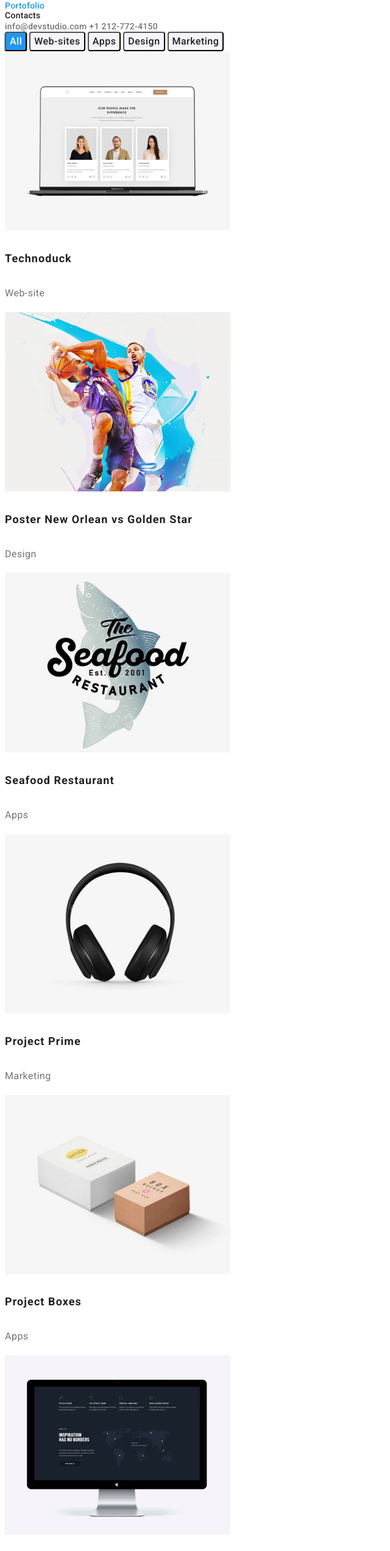
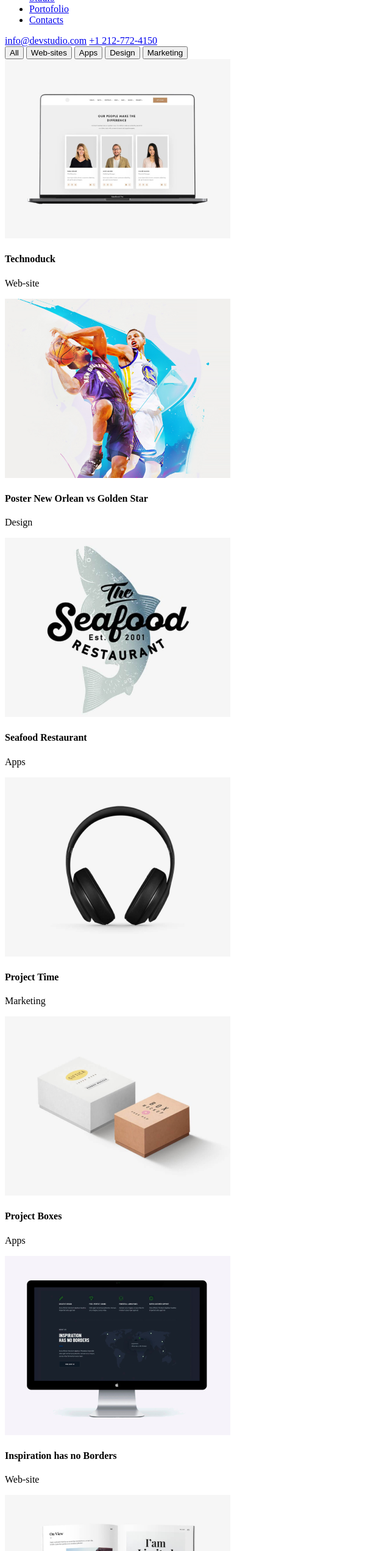
Before and after one commit to Luka821/goit-markup-hw-02, a plain HTML site: page portofolio.html in a window 1280 px wide. Shown: the part 54-2598 px from the top of the page at 61% size, without its empty margins (0-640 px from the left). Drawn offline with Linux system fonts and the light colour scheme.

Commit message:
Revert "."
This reverts commit eacfad13f2de8cd77d7c17cdd59362d105eda236.

```diff
--- a/css/main.css
+++ /dev/null
@@ -1,258 +0,0 @@
-@import url('https://fonts.googleapis.com/css2?family=Raleway:wght@700&family=Roboto:wght@400;500;700;900&display=swap');
-
-:root {
-    --text-font-family: "Roboto", sans-serif;
-}
-
-a:link {
-    text-decoration: none
-}
-
-body {
-    font-family: var(--text-font-family);
-    color:#212121
-}
-
-ul.no-bullets {
-    list-style-type: none;
-    padding: 0;
-    margin: 0;
-}
-
-.main-navigation  {
-    letter-spacing: 0.02em;
-    line-height: 16px;
-    font-size: 14px;
-    font-weight: 500;
-
-}
-
-.global-header a.active {
-    font-weight: 500;
-    font-size: 14px;
-    line-height: 16px;
-    letter-spacing: 0.02em;
-}
-
-.global-header .phone-number {
-    color: #757575
-}
-
-.global-header .phone-number {
-    font-weight: 500;
-    font-size: 14px;
-    line-height: 16px;
-    letter-spacing: 0.02em;
-}
-
-
-
-.global-header .web-studio a {
-    line-height: 31px;
-    font-size: 26px;
-    font-weight: 700px;
-    font-family: "Raleway", sans-serif;
-    color:#212121
-
-}
-
-.web-studio span {
-    color:#2196F3
-}
-
-.global-header .main-navigation a,
-.global-header .main-navigation a:visited {
-    color: #212121;
-
-}
-
-.global-header .main-navigation a.active {
-    color: #2196F3;
-
-}
-
-.global-header a.active {
-    color:#2196F3
-}
-
-.solutions-effective {
-    background-color: #2F303A;
-}
-
-h1 {
-    color: #FFFFFF
-}
-
-h1 {
-    font-weight: 900;
-    font-size: 44px;
-    line-height: 60px;
-    text-align: center;
-    letter-spacing: 0.06em;
-    text-transform: uppercase;
-}
-
-.solutions-effective button {
-    background: #2196F3;
-    box-shadow: 0px 4px 4px rgba(0, 0, 0, 0.15);
-    border-radius: 4px;
-    font-family: var(--text-font-family);
-    font-weight: 700;
-    font-size: 16px;
-    line-height: 30px;
-    display: flex;
-    align-items: center;
-    text-align: center;
-    letter-spacing: 0.06em;
-    color:#FFFFFF
-
-
-}
-
-.explication-effective h3 {
-    font-weight: 700;
-    font-size: 14px;
-    line-height: 16px;
-    letter-spacing: 0.03em;
-    text-transform: uppercase;
-
-}
-
-.explication-effective p {
-    color: #757575
-}
-
-.explication-effective p {
-    font-weight: 400;
-    font-size: 14px;
-    line-height: 24px;
-    letter-spacing: 0.03em;
-}
-
-.what-do h2 {
-   font-weight: 700;
-   font-size: 36px;
-   line-height: 42px;
-   text-align: center;
-   letter-spacing: 0.03em;
-}
-
-.our-team h2 {
-    font-weight: 700;
-    font-size: 36px;
-    line-height: 42px;
-    text-align: center;
-    letter-spacing: 0.03em;
-}
-
-.our-team .christopher-walker h4 {
-    font-weight: 500;
-    font-size: 16px;
-    line-height: 19px;
-    text-align: center;
-    letter-spacing: 0.03em;
-}
-
-.our-team .christopher-walker p {
-    font-weight: 400;
-    font-size: 16px;
-    line-height: 19px;
-    text-align: center;
-    letter-spacing: 0.03em;
-}
-
-.our-team .kylie-evans h4 {
-    font-weight: 500;
-    font-size: 16px;
-    line-height: 19px;
-    text-align: center;
-    letter-spacing: 0.03em;
-}
-
-.our-team .kylie-evans p {
-    font-weight: 400;
-    font-size: 16px;
-    line-height: 19px;
-    text-align: center;
-    letter-spacing: 0.03em;
-}
-
-.our-team .ryan-harris h4 {
-    font-weight: 500;
-    font-size: 16px;
-    line-height: 19px;
-    text-align: center;
-    letter-spacing: 0.03em;
-}
-
-.our-team .ryan-harris p {
-    font-weight: 400;
-    font-size: 16px;
-    line-height: 19px;
-    text-align: center;
-    letter-spacing: 0.03em;
-}
-
-.our-team .tyler-moore h4 {
-    font-weight: 500;
-    font-size: 16px;
-    line-height: 19px;
-    text-align: center;
-    letter-spacing: 0.03em;
-}
-
-.our-team .tyler-moore p {
-    font-weight: 400;
-    font-size: 16px;
-    line-height: 19px;
-    text-align: center;
-    letter-spacing: 0.03em;
-}
-
-.address {
-    background-color: #2F303A;
-}
-
-.address b {
-   color: #FFFFFF;
-}
-
-.address span {
-    color:#2196F3
-}
-
-.address b {
-   font-family: "Raleway", sans-serif;
-   font-style: normal;
-   font-weight: 700;
-   font-size: 26px;
-   line-height: 31px;
-   letter-spacing: 0.03em;
-}
-
-.address p {
-   color:#FFFFFF
-}
-
-.address p {
-   font-style: normal;
-   font-weight: 400;
-   font-size: 14px;
-   line-height: 16px;
-   letter-spacing: 0.03em;
-}
-
-.footer {
-    background-color: #2F303A;
-}
-
-.footer a {
-    color: rgba(255, 255, 255, 0.6);
-}
-
-.footer a {
-    font-weight: 400;
-    font-size: 14px;
-    line-height: 16px;
-    letter-spacing: 0.03em;
-}
--- a/css/portofolio.css
+++ /dev/null
@@ -1,314 +0,0 @@
-@import url('https://fonts.googleapis.com/css2?family=Raleway:wght@700&family=Roboto:wght@400;500;700;900&display=swap');
-
-:root {
-    --text-font-family: "Roboto", sans-serif;
-    --title-font-family: "Raleway", sans-serif;
-}
-
-body {
-    font-family: var(--text-font-family);
-    color:#212121
-}
-
-.global-header .main-navigation a,
-.global-header .main-navigation a:visited {
-    color: #212121;
-
-}
-
-ul.no-bullets {
-    list-style-type: none;
-    padding: 0;
-    margin: 0;
-}
-
-.global-header .web-studio :visited {
-    color:black
-}
-
-.global-header .web-studio span {
-    color: #2196F3
-}
-
-.global-header .web-studio {
-    font-family: var(--title-font-family);
-    font-weight: 700;
-    font-size: 26px;
-    line-height: 31px;
-    letter-spacing: 0.03em;
-}
-
-.global-header .main-navigation {
-    font-weight: 500;
-    font-size: 14px;
-    line-height: 16px;
-    letter-spacing: 0.02em;
-}
-
-a:link {
-    text-decoration: none;
-}
-
-.global-header .main-navigation a.active {
-    color: #2196F3;
-}
-
-.global-header .mail-to {
-    color: #757575
-}
-
-.global-header .mail-to {
-    font-weight: 500;
-    font-size: 14px;
-    line-height: 16px;
-    letter-spacing: 0.02em;
-}
-
-.global-header .phone-number {
-    color: #757575;
-
-}
-
-.global-header .phone-number {
-    font-weight: 500;
-    font-size: 14px;
-    line-height: 16px;
-    letter-spacing: 0.02em;
-}
-
-.buttons button.active {
-    background: #2196F3;
-    box-shadow: 0px 3px 1px rgba(0, 0, 0, 0.1), 0px 1px 2px rgba(0, 0, 0.1), 0px 2px 2px rgba(0, 0, 0, 0.12);
-    border-radius: 4px;
-    font-family: var(--text-font-family);
-    font-weight: 500;
-    font-size: 16px;
-    line-height: 26px;
-    text-align: center;
-    letter-spacing: 0.03em;
-    color:white
-}
-
-.buttons button {
-    background: #F5F4FA;
-    border-radius: 4px;
-    font-family: var(--text-font-family);
-    font-weight: 500;
-    font-size: 16px;
-    line-height: 26px;
-    text-align: center;
-    letter-spacing: 0.03em;
-    color: #212121
-}
-
-.technoduck h4 {
-    font-weight: 700;
-    font-size: 18px;
-    line-height: 36px;
-    letter-spacing: 0.06em;
-}
-
-.technoduck p {
-    color:#757575
-}
-
-.technoduck p {
-   font-weight: 400;
-   font-size: 16px;
-   line-height: 30px;
-   letter-spacing: 0.03em;
-}
-
-.poster h4 {
-    font-weight: 700;
-    font-size: 18px;
-    line-height: 36px;
-    letter-spacing: 0.06em;
-}
-
-.poster p {
-    color:#757575
-
-}
-
-.poster p{
-   font-weight: 400;
-   font-size: 16px;
-   line-height: 30px;
-   letter-spacing: 0.03em;
-}
-
-.seafood h4 {
-    font-weight: 700;
-    font-size: 18px;
-    line-height: 36px;
-    letter-spacing: 0.06em;
-}
-
-.seafood p{
-    color: #757575;
-}
-
-.seafood p {
-   font-weight: 400;
-   font-size: 16px;
-   line-height: 30px;
-   letter-spacing: 0.03em;
-}
-
-.project-prime h4 {
-    font-weight: 700;
-    font-size: 18px;
-    line-height: 36px;
-    letter-spacing: 0.06em;
-}
-
-.project-prime p {
-    color: #757575;
-}
-
-.project-prime p {
-   font-weight: 400;
-   font-size: 16px;
-   line-height: 30px;
-   letter-spacing: 0.03em;
-}
-
-.project-boxes h4 {
-    font-weight: 700;
-    font-size: 18px;
-    line-height: 36px;
-    letter-spacing: 0.06em;
-}
-
-.project-boxes p {
-    color: #757575;
-}
-
-.project-boxes p {
-    font-weight: 400;
-   font-size: 16px;
-   line-height: 30px;
-   letter-spacing: 0.03em;
-}
-
-.inspiration-borders h4 {
-    font-weight: 700;
-    font-size: 18px;
-    line-height: 36px;
-    letter-spacing: 0.06em;
-}
-
-.inspiration-borders p {
-    color: #757575;
-}
-
-.inspiration-borders p {
-    font-weight: 400;
-    font-size: 16px;
-    line-height: 30px;
-    letter-spacing: 0.03em;
-}
-
-.limited-edition h4 {
-    font-weight: 700;
-    font-size: 18px;
-    line-height: 36px;
-    letter-spacing: 0.06em;
-}
-
-.limited-edition p {
-    color: #757575;
-}
-
-.limited-edition p {
-    font-weight: 400;
-    font-size: 16px;
-    line-height: 30px;
-    letter-spacing: 0.03em;
-}
-
-.project-lab h4 {
-    font-weight: 700;
-    font-size: 18px;
-    line-height: 36px;
-    letter-spacing: 0.06em;
-}
-
-.project-lab p {
-    color: #757575;
-}
-
-.project-lab p {
-    font-weight: 400;
-    font-size: 16px;
-    line-height: 30px;
-    letter-spacing: 0.03em;
-}
-
-.growing-business h4 {
-    font-weight: 700;
-    font-size: 18px;
-    line-height: 36px;
-    letter-spacing: 0.06em;
-}
-
-.growing-business p {
-    color: #757575;
-}
-
-.growing-business p {
-    font-weight: 400;
-    font-size: 16px;
-    line-height: 30px;
-    letter-spacing: 0.03em;
-}
-
-.address {
-    background-color: #2F303A;
-    ;
-}
-
-.address b {
-    color:#FFFFFF;
-}
-
-.address b {
-    font-family: var(--title-font-family);
-    font-style: normal;
-    font-weight: 700;
-    font-size: 26px;
-    line-height: 31px;
-    letter-spacing: 0.03em;
-}
-
-.address span {
-    color: #2196F3;
-}
-
-.address p {
-    color: #FFFFFF;
-}
-
-.address p {
-    font-style: normal;
-    font-weight: 400;
-    font-size: 14px;
-    line-height: 16px;
-    letter-spacing: 0.03em;
-}
-
-.footer {
-    background-color: #2F303A;
-}
-
-.footer a {
-    color: rgba(255, 255, 255, 0.6);
-}
-
-.footer a {
-    font-weight: 400;
-    font-size: 14px;
-    line-height: 16px;
-    letter-spacing: 0.03em;
-}
--- /dev/null
+++ b/main.css
@@ -0,0 +1,5 @@
+@import url('https://fonts.googleapis.com/css2?family=Raleway:wght@700&family=Roboto:wght@400;500;700;900&display=swap');
+
+.body {
+    font-family: "Roboto", sans-serif;
+}
--- a/portofolio.html
+++ b/portofolio.html
@@ -3,26 +3,23 @@
     <head>
         <title>Portofolio</title>
         <meta charset="UTF-8">
-        <link rel="stylesheet" href="css/portofolio.css">
     </head>
-        <header class="global-header">
-           <span class="web-studio">
-            <a href="index.html"><span>Web</span>Studio</a>
-           </span>
-            <nav class="main-navigation">
-                <ul class="no-bullets">
+        <header>
+            <a href="index.html">WebStudio</a>
+            <nav>
+                <ul>
                     <li><a href="studio.html">Studio</a></li>
-                    <li><a class="active" href="portofolio.html">Portofolio</a></li>
+                    <li><a href="portofolio.html">Portofolio</a></li>
                     <li><a href="contacts.html">Contacts</a></li>
                 </ul>
             </nav>
-            <a class="mail-to" href="mailto:info@devstudio.com">info@devstudio.com</a>
-            <a class="phone-number" href="tel:+1212-772-4150">+1 212-772-4150</a>
+            <a href="mailto:info@devstudio.com">info@devstudio.com</a>
+            <a href="tel:+1212-772-4150">+1 212-772-4150</a>
         </header>
         <body>
             <main>
                <span class="buttons">
-                <button class="active" type="button">All</button>
+                <button type="button">All</button>
                 <button type="button">Web-sites</button>
                 <button type="button">Apps</button>
                 <button type="button">Design</button>
@@ -42,14 +39,13 @@
                 <img src="images/portofolio-images/seafood.png" alt="seafood" width="370" height="294">
                 <h4>Seafood Restaurant</h4>
                 <p>Apps</p>
-               </div>
-               <div class="project-prime">
-                <img src="images/portofolio-images/project-prime.png" alt="prime" width="370" height="294">
-                <h4>Project Prime</h4>
+               <div class="project-time">
+                <img src="images/portofolio-images/project-prime.png" alt="project-time" width="370" height="294">
+                <h4>Project Time</h4>
                 <p>Marketing</p>
                </div>
                <div class="project-boxes">
-                <img src="images/portofolio-images/project-boxes.png" alt="boxes" width="370" height="294">
+                <img src="images/portofolio-images/project-boxes.png" alt="project-boxes" width="370" height="294">
                 <h4>Project Boxes</h4>
                 <p>Apps</p>
                </div>
@@ -73,12 +69,12 @@
                 <h4>Growing Business</h4>
                 <p>Apps</p>
                </div>
-               <address class="address">
-                <b><span>Web</span>Studio</b>
+               <address>
+                <b>WebStudio</b>
                 <p>695 Park Ave, NY 10065, USA</p>
                </address>
             </main>
-            <footer class="footer">
+            <footer>
                 <p><small><a href="mailto:info@devstudio.com">info@devstudio.com</a></small></p>
                 <p><small><a href="tel:+1212-772-4150">+1 212-772-4150</a></small></p>
                </footer>
```
Also changed, not shown: index.html (+18 -18 lines).
